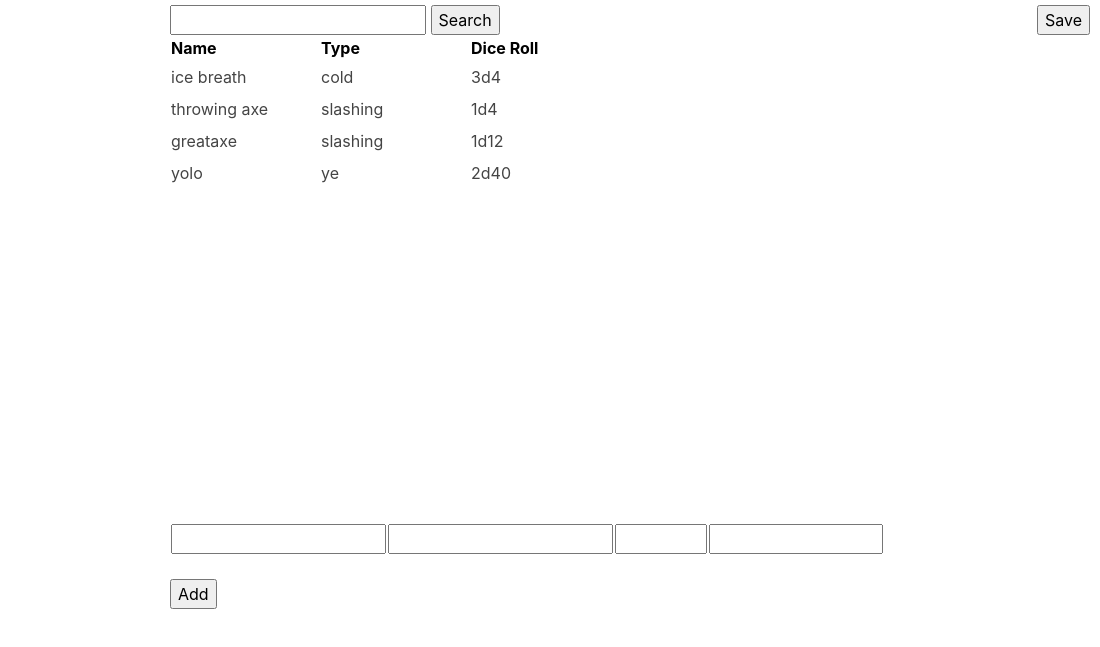
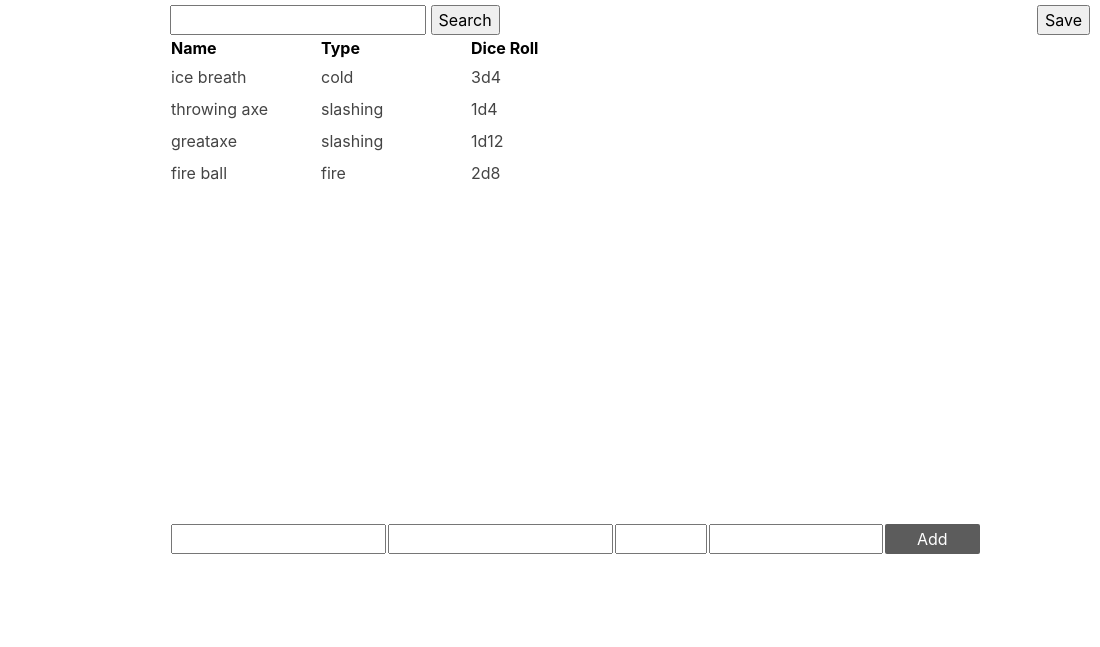
Before and after one commit to Advill/DnD-Charsheet, an Electron app: page src/spells.html in a window 1100 px wide. Shown: the part 45-692 px from the top of the page. Drawn offline with nearby package versions, Linux system fonts and the light colour scheme.

Commit message:
add style to buttons on spell sheet

```diff
--- a/css/charsheet.css
+++ b/css/charsheet.css
@@ -33,13 +33,29 @@
     padding: 0px 10px;
 }
 
-.button {
+.closebutton {
     opacity: 0;
   }
 
-  tr:hover .button {
+  tr:hover .closebutton {
     opacity: 1;
   }
+
+.cssbutton {
+    background-color: rgb(92, 92, 92); /* Green */
+    border: none;
+    color: white;
+    padding: 3px 32px;
+    text-align: center;
+    text-decoration: none;
+    display: inline-block;
+    font-size: 16px;
+    border-radius: 2px;
+    cursor: pointer;
+}
+.cssbutton:hover {
+    background-color: rgba(92, 92, 92, 0.849);
+}
 
 .confirm_selection {
     -webkit-transition: text-shadow 0.1s linear;
--- a/filewrite.js
+++ b/filewrite.js
@@ -31,6 +31,6 @@ app.listen(3000);
 console.log("listening on port 3000")
 
 process.on('message', (m) => {
-    console.log('shutdown recived');
+    console.log('shutdown recived\nserver shutting down');
     process.exit();
 });
--- a/main.js
+++ b/main.js
@@ -54,7 +54,7 @@ function createWindow() {
     });
 
     win.on('closed', () => {
-        console.log('shutting down');
+        console.log('client shutting down');
         ch.send({message: 'shutdown'});
         win = null;
     });
--- a/src/charsheet.json
+++ b/src/charsheet.json
@@ -22,10 +22,10 @@
    "rolltype": "d12"
   },
   {
-   "name": "yolo",
-   "type": "ye",
+   "name": "fire ball",
+   "type": "fire",
    "rollnum": "2",
-   "rolltype": "d40"
+   "rolltype": "d8"
   }
  ],
  "equipment": [
--- a/src/spells.html
+++ b/src/spells.html
@@ -47,11 +47,12 @@
                     <td>
                         <input type="text" id="rolltype" size="12">
                     </td>
-                    <td> </td>
+                    <td>
+                        <input class="cssbutton" type="button" id="addb" value="Add">
+                    </td>
                 </tr>
             </table>
             <br>
-            <input type="button" id="addb" value="Add">
 
             <p id="demo"></p>
         </div>
@@ -59,19 +60,6 @@
 
     <script>
         var json;
-        /*var json = (function () {
-            var json = null;
-            $.ajax({
-                'async': false,
-                'global': false,
-                'url': "./charsheet.json",
-                'dataType': "json",
-                'success': function (data) {
-                    json = data;
-                }
-            });
-            return json;
-        })();*/
         var table = document.getElementById("list")
 
         $.getJSON('./charsheet.json', function (data) {
@@ -80,7 +68,7 @@
                 var diceRoll = f.rollnum + f.rolltype
                 var tblRow = "<tr>" + "<td class='col1'>" + f.name + "</td>" +
                     "<td class='col1'>" + f.type + "</td>" + "<td class='col2'>" + diceRoll + "</td>" +
-                    "<td>" + '<input class="button" type="button" value="Delete" onclick="deleteRow(this)">' + "</td>" + "</tr>"
+                    "<td>" + '<input class="closebutton cssbutton" type="button" value="Delete" onclick="deleteRow(this)">' + "</td>" + "</tr>"
                 $("#list tbody").append(tblRow);
             })
         })
@@ -116,7 +104,7 @@
 
             var tblRow = "<tr>" + "<td class='col1'>" + name + "</td>" +
                 "<td class='col1'>" + type + "</td>" + "<td class='col1'>" + diceRoll + "</td>" +
-                "<td>" + '<input class="button" type="button" value="Delete" onclick="deleteRow(this)">' + "</td>" + "</tr>"
+                "<td>" + '<input class="closebutton cssbutton" type="button" value="Delete" onclick="deleteRow(this)">' + "</td>" + "</tr>"
 
             // inserets the row
             var row = table.insertRow(table.length)
```
